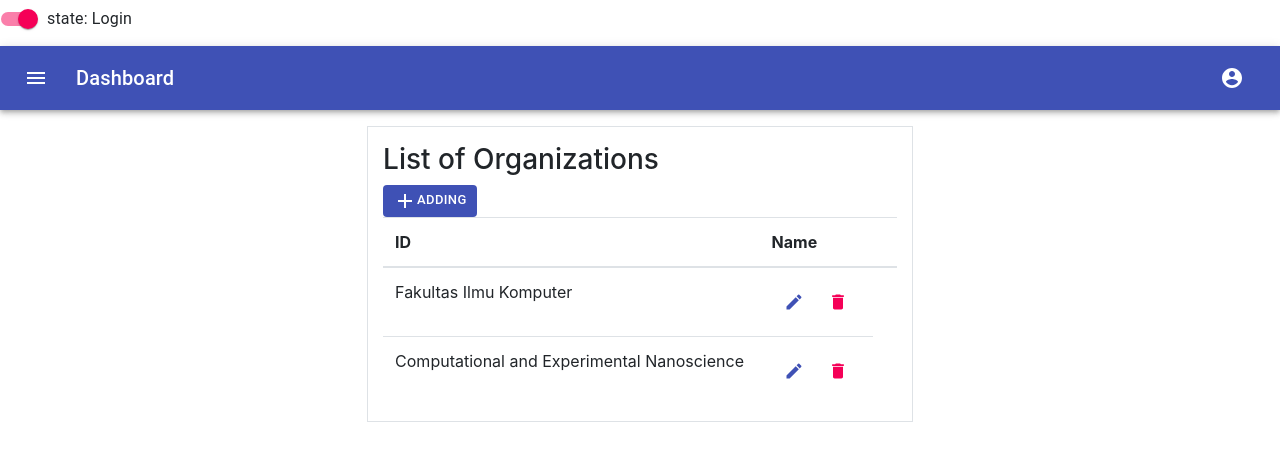
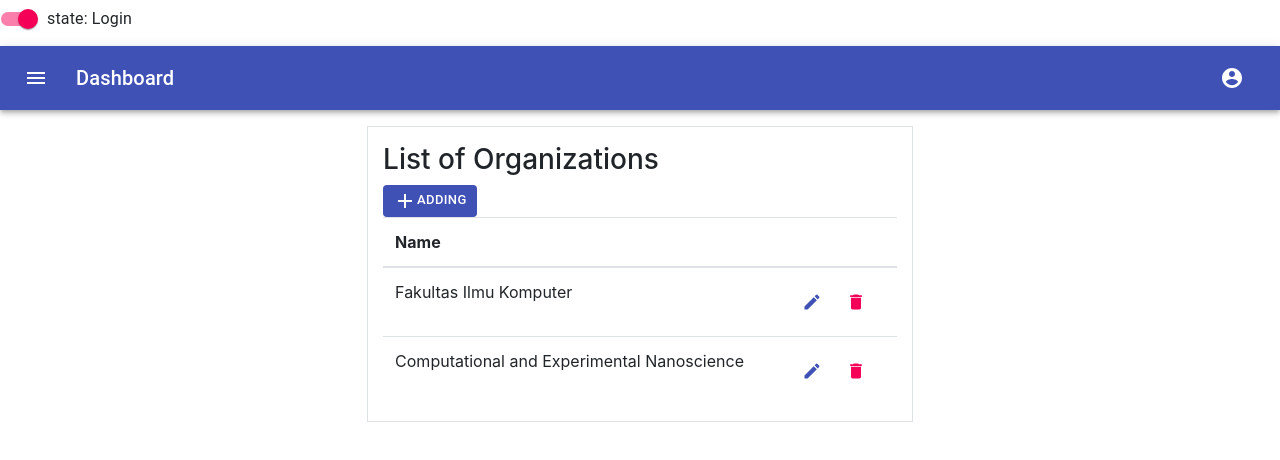
Before and after one commit to bayu-aditya/My_Facilites, a React (Create React App) app in the folder frontend/myfacilities/: page / in a window 1280 px wide. Shown: the top 460 px of the page. Built offline with nearby package versions, Linux system fonts and the light colour scheme.

Commit message:
update table dashboard

```diff
--- a/frontend/myfacilities/src/component/list_inventory.jsx
+++ b/frontend/myfacilities/src/component/list_inventory.jsx
@@ -36,7 +36,7 @@ export class Table_list_organization extends React.Component {
             <div>
                 <Adding_org />
                 <table id="tb_org" className="table table-hover">
-                    <thead><tr><th>ID</th><th>Name</th><th></th></tr></thead>
+                    <thead><tr><th>Name</th><th></th></tr></thead>
                     <tbody>{this.data.map(
                         (org, index) => this.row(org["name"], index)
                         )}
```
